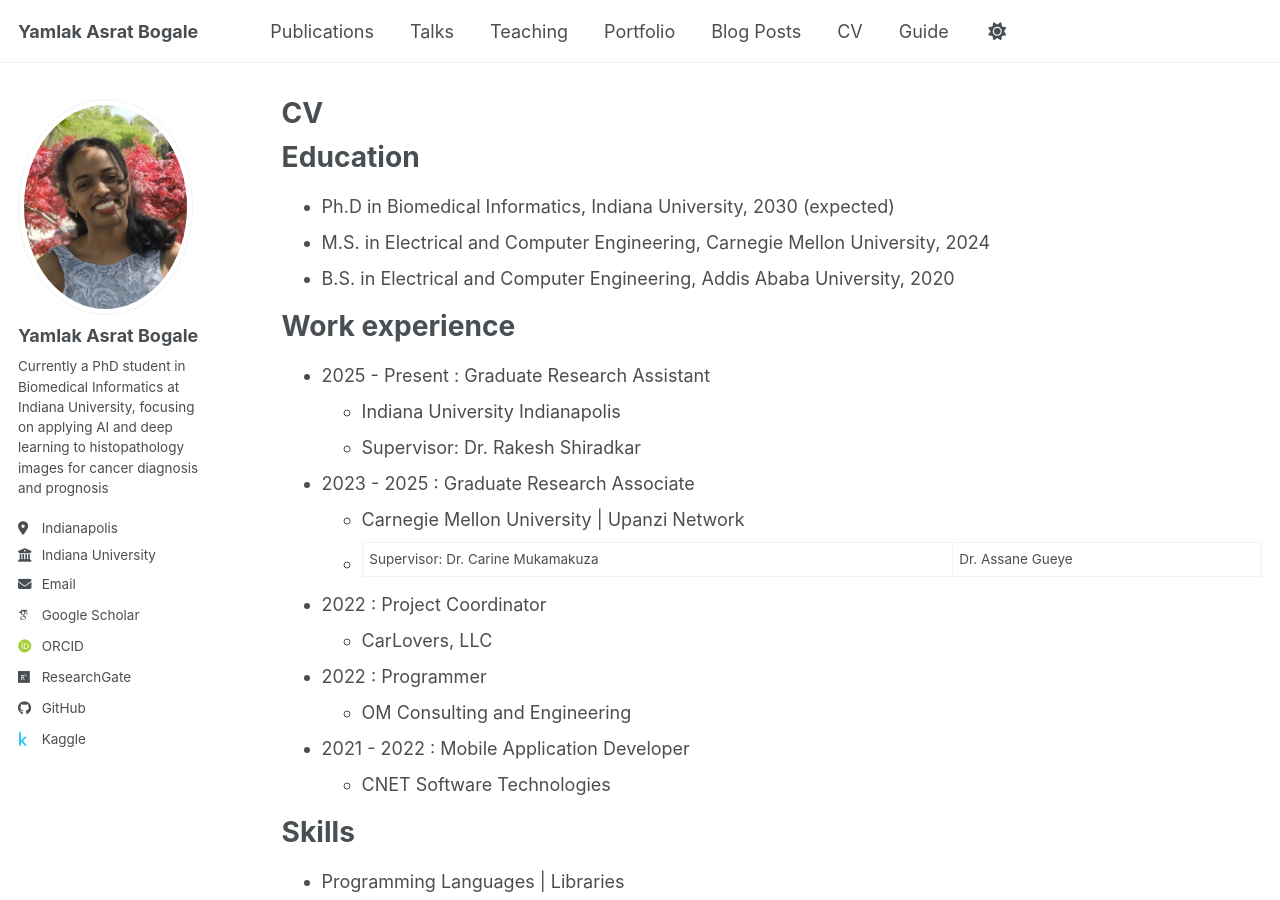
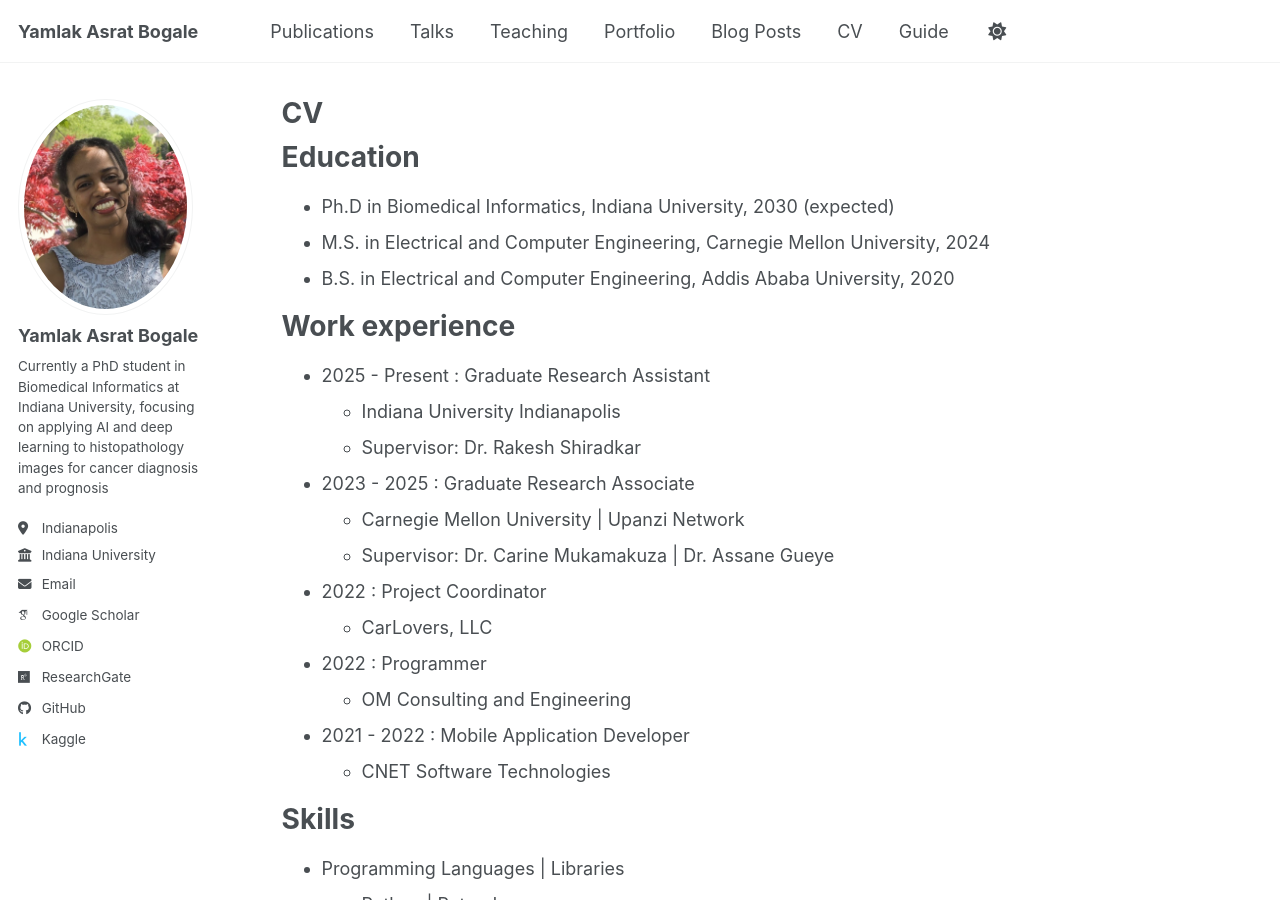
Before and after one commit to yamlakyam/yamlakyam.github.io, a Jekyll site: the page built from _pages/cv.md, in a window 1280 px wide and 900 px high. Built offline with Jekyll 4.4.1, drawn with Linux system fonts in a browser that asks for light colours; some web fonts are replaced; a script bundle is joined from its source files by our own code; library files that are not in the unit come from our copies.

Commit message:
Update cv.md

```diff
--- a/_pages/cv.md
+++ b/_pages/cv.md
@@ -23,9 +23,9 @@ Work experience
   * Supervisor: Dr. Rakesh Shiradkar
 
 * 2023 - 2025 : Graduate Research Associate
-  * Carnegie Mellon University | Upanzi Network
+  * Carnegie Mellon University \| Upanzi Network
 <!--  * Duties included: Merging pull requests -->
-  * Supervisor: Dr. Carine Mukamakuza | Dr. Assane Gueye
+  * Supervisor: Dr. Carine Mukamakuza \| Dr. Assane Gueye
 
 * 2022 : Project Coordinator
   * CarLovers, LLC
```
